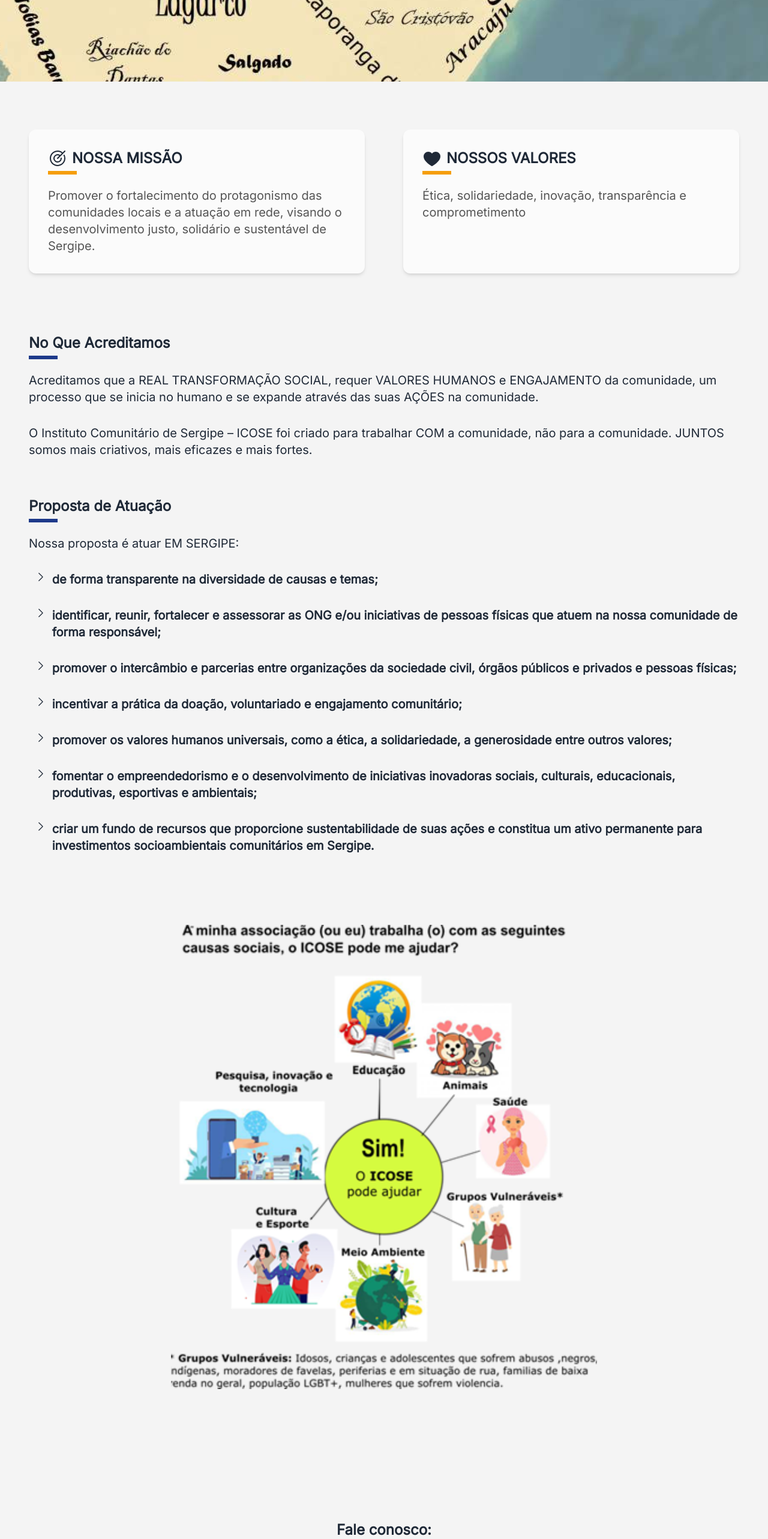
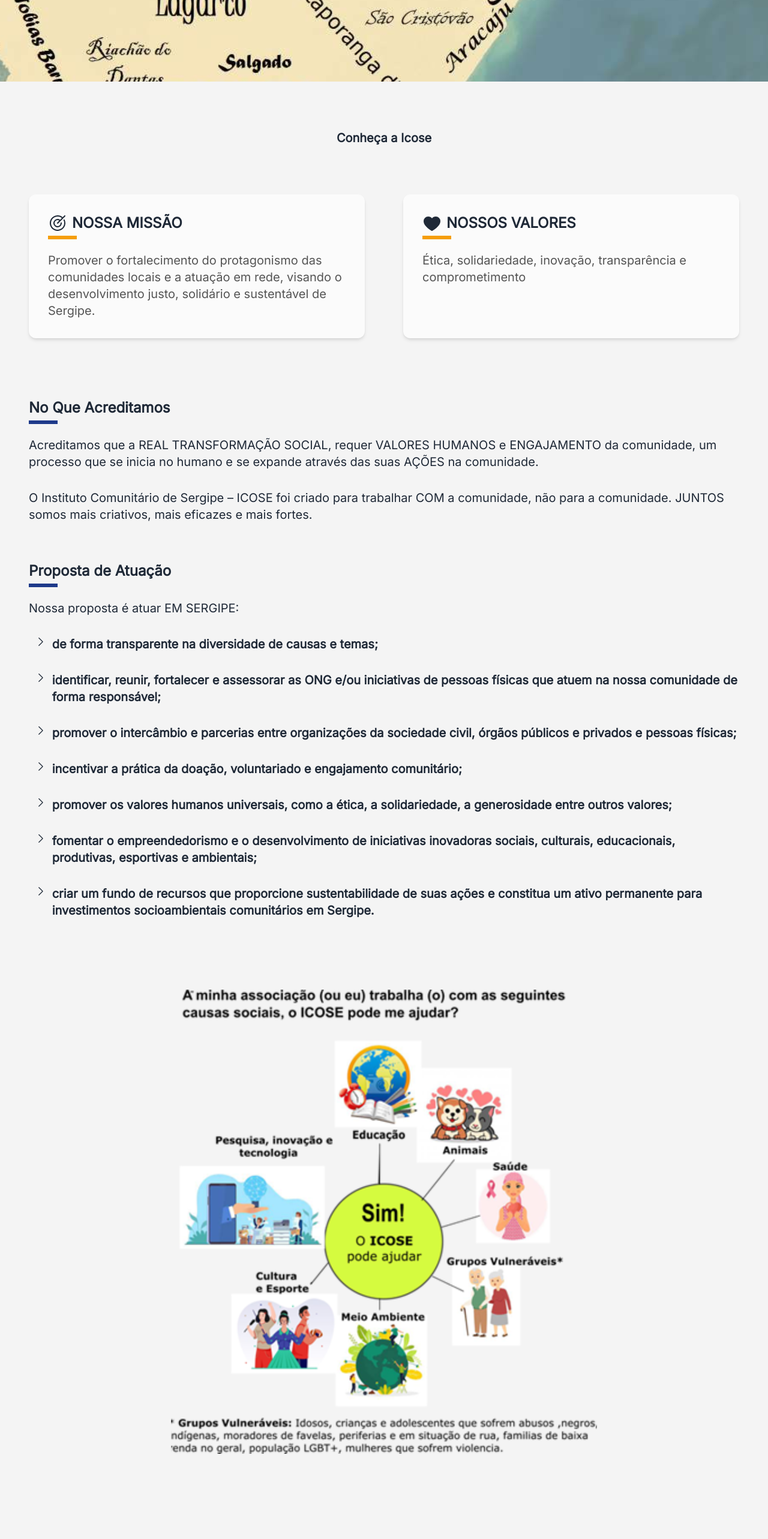
Before and after one commit to softeam-org/icose-web, a React (Vite) app: page / in a window 1280 px wide. Shown: the part 780-3346 px from the top of the page at 60% size. Built offline with nearby package versions, Linux system fonts and the light colour scheme.

Commit message:
Atualizando a pagina Inicio

```diff
--- a/src/Pages/Inicio.jsx
+++ b/src/Pages/Inicio.jsx
@@ -15,10 +15,12 @@ function Home() {
       />
 
       <section className="bg-background-section">
+        <h2 className="flex w-full pt-20 font-semibold text-xl justify-center">
+          Conheça a Icose
+        </h2>
         <div className="flex flex-col gap-10 xl:gap-20 pb-10 pt-10 xl:pt-20 mx-auto max-w-[100rem] px-12">
           <Cards />
           <Presentation />
-          <ContactUs />
         </div>
       </section>
 
@@ -29,7 +31,7 @@ function Home() {
       </section>
 
       <section className="flex justify-center flex-col	bg-background-section items-center py-8">
-        <News/>
+        <News />
       </section>
     </div>
   );
```
